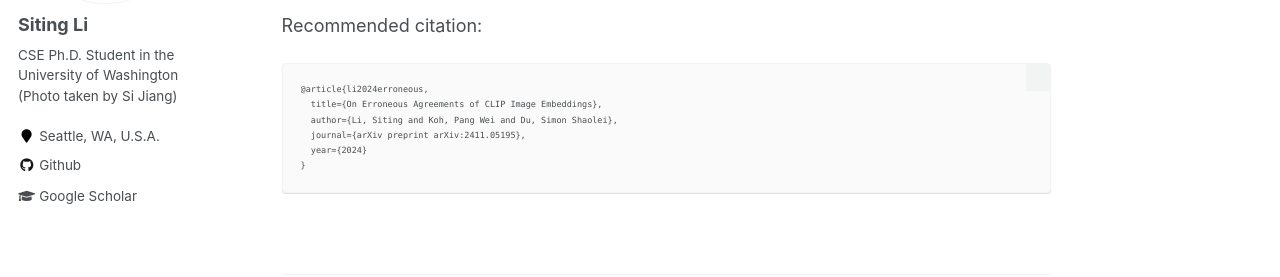
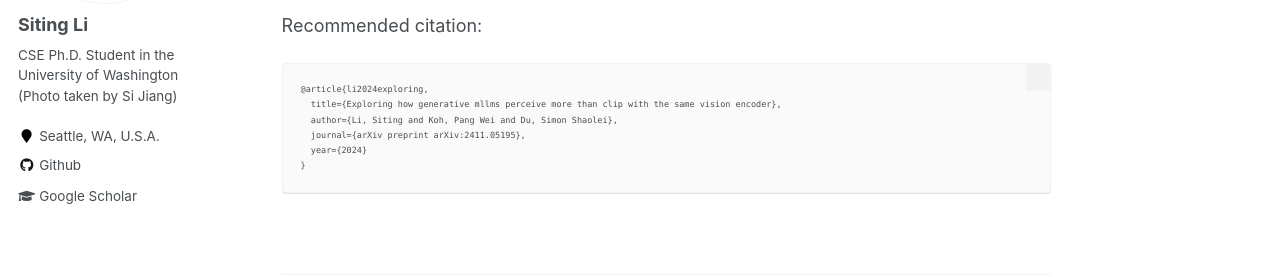
Before and after one commit to lst627/lst627.github.io, a Jekyll site: the page built from _publications/2025-2-20-exploring-mllm.md, in a window 1280 px wide and 900 px high, scrolled down 600 px. Shown: the part 217-494 px from the top of the window. Built offline with Jekyll 4.4.1, drawn with Linux system fonts in a browser that asks for light colours.

Commit message:
update citation

````diff
--- a/_publications/2025-2-20-exploring-mllm.md
+++ b/_publications/2025-2-20-exploring-mllm.md
@@ -14,8 +14,8 @@ Download paper [here](https://arxiv.org/pdf/2411.05195v2).
 Recommended citation:
 
 ```
-@article{li2024erroneous,
-  title={On Erroneous Agreements of CLIP Image Embeddings},
+@article{li2024exploring,
+  title={Exploring how generative mllms perceive more than clip with the same vision encoder},
   author={Li, Siting and Koh, Pang Wei and Du, Simon Shaolei},
   journal={arXiv preprint arXiv:2411.05195},
   year={2024}
````
